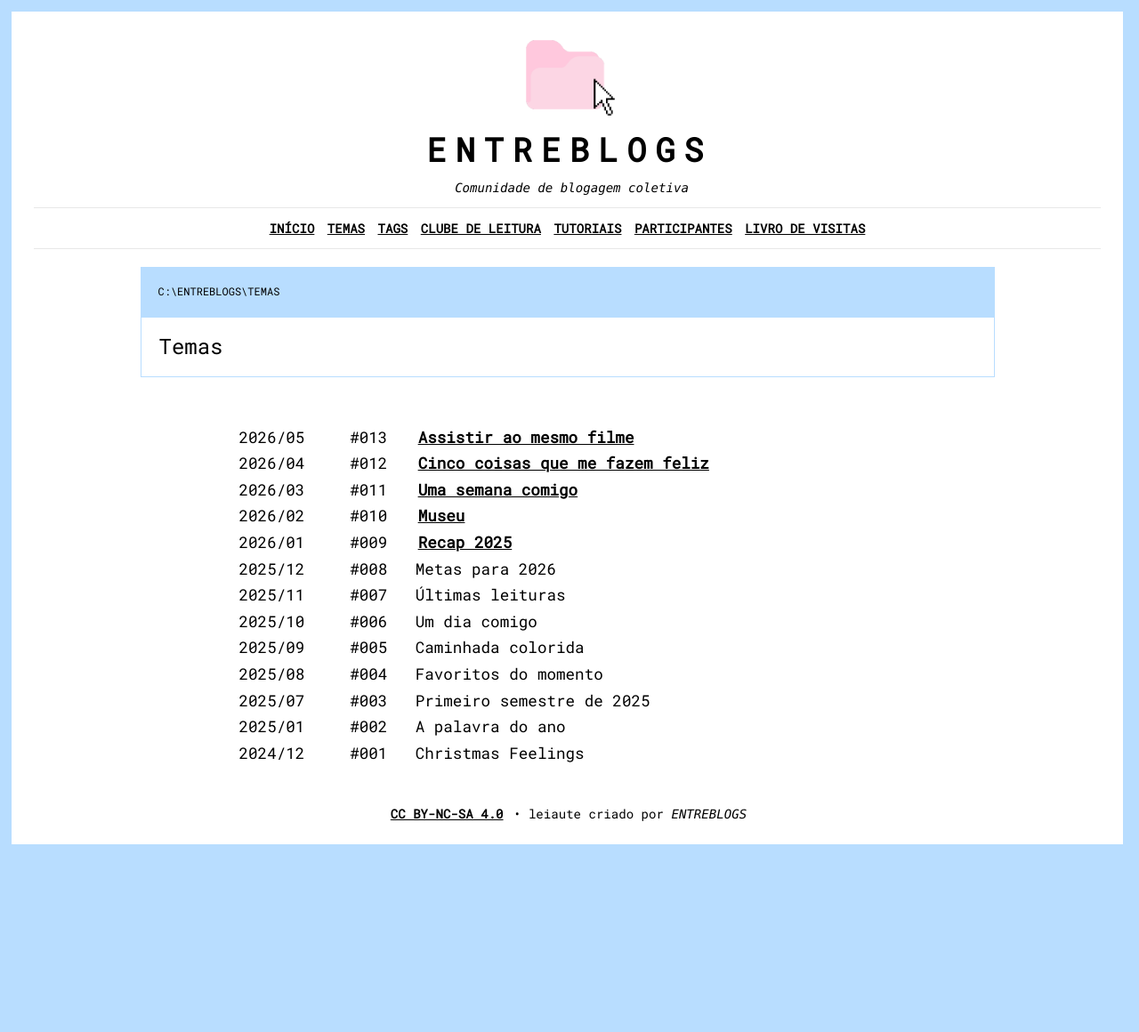
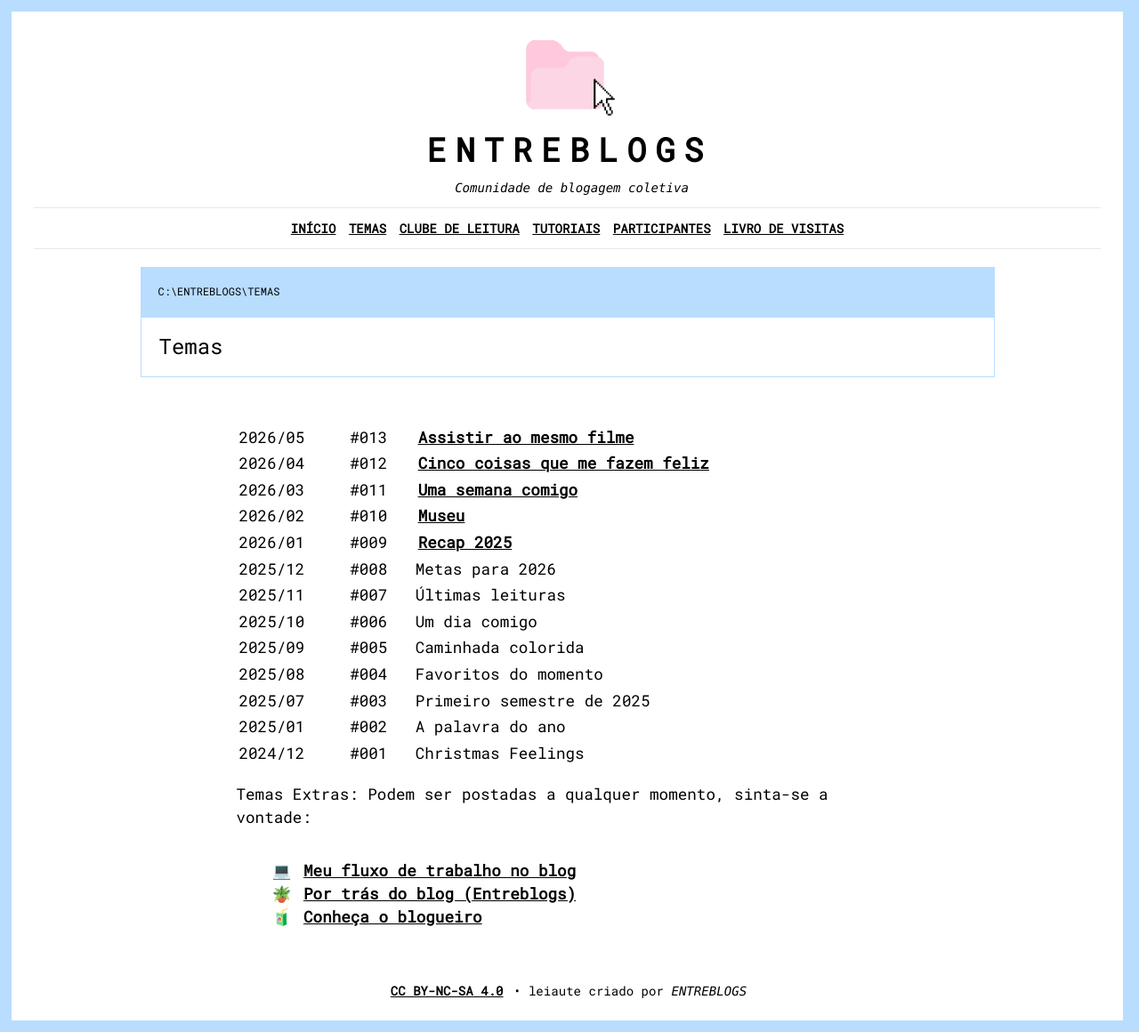
Before and after one commit to bamoretti/entreblogs, a Jekyll site: the page built from temas.md, in a window 1280 px wide. Shown: the whole page at 89% size. Built offline with Jekyll 4.4.1, drawn with Linux system fonts in a browser that asks for light colours; comment, search, counter and statistics services are not loaded; before the commit the page ends 962 px from its top, so only the background shows below that.

Commit message:
alteração para colocar temas extras ao invés de tags

```diff
--- a/_includes/header.html
+++ b/_includes/header.html
@@ -11,7 +11,6 @@
   <nav>
   <a href="{{ "/index" | relative_url }}" title="Home">INÍCIO</a>
    <a href="{{ "/temas" | relative_url }}" title="descubra os temas das blogagens coletivas">TEMAS</a>
-   <a href="{{ "/tag" | relative_url }}" title="participe das correntes">TAGS</a>
    <a href="{{ "/clube-de-leitura" | relative_url }}" title="descubra os livros que leremos, lemos e estamos lendo">CLUBE DE LEITURA</a>
    <a href="{{ "/tutoriais" | relative_url }}" title="cada um compartilha dicas que descobriu e podem ajudar mais alguém">TUTORIAIS</a>
    <a href="{{ "/participantes" | relative_url }}" title="descubra todos os blogs que já fazem parte do coletivo">PARTICIPANTES</a>
--- a/temas.md
+++ b/temas.md
@@ -16,3 +16,10 @@ description: Temas que já passaram pela blogagem.
 | 2025/07 | #003 | Primeiro semestre de 2025 |
 | 2025/01 | #002 | A palavra do ano |
 | 2024/12 | #001 | Christmas Feelings |
+
+Temas Extras:
+Podem ser postadas a qualquer momento, sinta-se a vontade:
+
++ 💻 [Meu fluxo de trabalho no blog]({{ site.baseurl }}/extras/meu-fluxo-de-trabalho-no-blog/)
++ 🪴 [Por trás do blog (Entreblogs)]({{ site.baseurl }}/extras/por-tras-do-blog/)
++ 🧃 [Conheça o blogueiro]({{ site.baseurl }}/extras/conheca-o-blogueiro/)
```
Also changed, not shown: auxiliares/extras/conheca-o-blogueiro.md (renamed from auxiliares/tags/meu-fluxo-de-trabalho-no-blog.md, +4 -8 lines), auxiliares/extras/meu-fluxo-de-trabalho-no-blog.md (renamed from auxiliares/tags/conheca-o-blogueiro.md, +8 -4 lines), auxiliares/extras/por-tras-do-blog.md (renamed from auxiliares/tags/por-tras-do-blog.md, +1 -1 lines), bem-vinde.md (+1 -1 lines), extras.md (added, +10 -0 lines), tag.md (deleted, +0 -10 lines).
